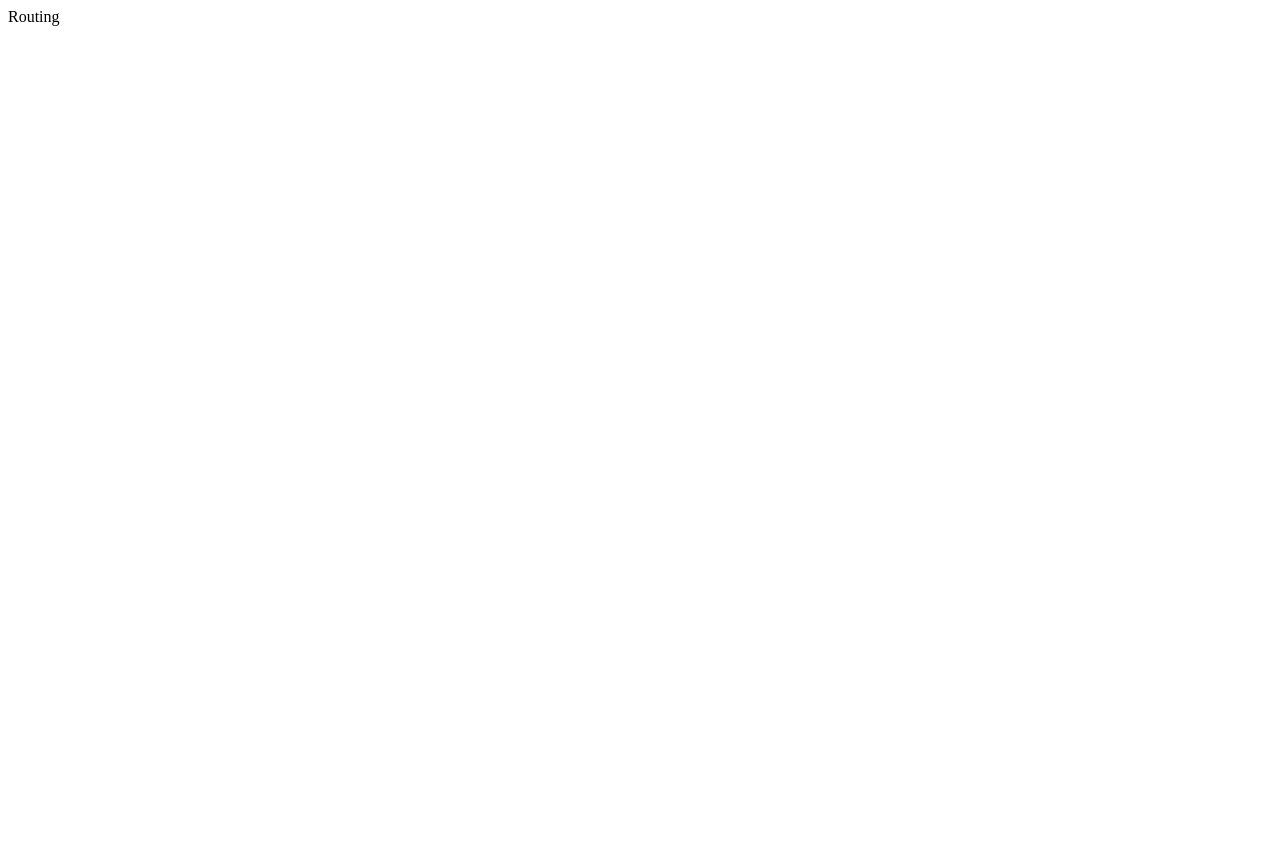
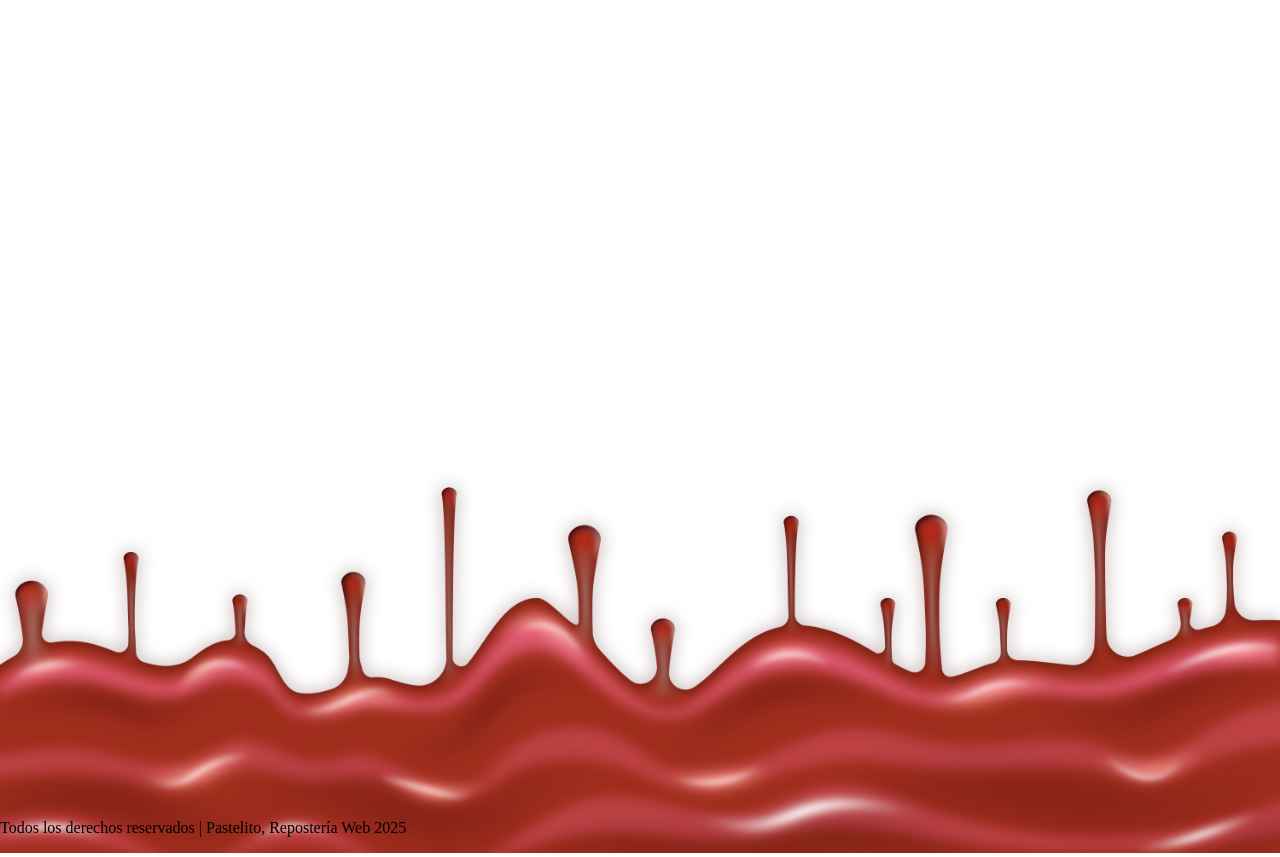
Before and after one commit to Marieza20/ProyectoFinalBE, a React (Vite) app in the folder vite-project/: page / in a window 1280 px wide. Before the commit the page ends 800 px from the top, so only its background shows below. Built offline with nearby package versions, Linux system fonts and the light colour scheme.

Commit message:
JostinComponentes_MariezaEstilos

```diff
--- /dev/null
+++ b/vite-project/src/components/Footer.jsx
@@ -0,0 +1,16 @@
+import React from 'react'
+import fondoFooter from '../img/fondoFooter.png'
+import '../styles/Footer.css'
+
+function Footer() {
+  return (
+    <div className='footer'>
+      <img src={fondoFooter} alt="" />
+      <div className="textoFooter">
+        <p>Todos los derechos reservados | Pastelito, Repostería Web 2025</p>
+      </div>
+    </div>
+  )
+}
+
+export default Footer
--- a/vite-project/src/routes/Routing.jsx
+++ b/vite-project/src/routes/Routing.jsx
@@ -1,8 +1,14 @@
 import React from 'react'
+import { BrowserRouter as Router, Routes, Route } from 'react-router-dom';
+import Footer from '../components/Footer'
 
 function Routing() {
   return (
-    <div>Routing</div>
+    <Router>
+      <Routes>
+        <Route path='/' element={<Footer/>}></Route>
+      </Routes>
+    </Router>
   )
 }
 
--- /dev/null
+++ b/vite-project/src/styles/Footer.css
@@ -0,0 +1,21 @@
+*{
+    margin: 0;
+    padding: 0;
+    box-sizing: border-box;
+}
+
+.footer{
+    width: 100%;
+    position: relative;
+    bottom: 0;
+}
+
+.footer img{
+    width: 100%;
+}
+
+.textoFooter{
+    z-index: 1;
+    position: absolute;
+    bottom: 20px;
+}
```
Also changed, not shown: vite-project/src/components/Header.jsx (added, +19 -0 lines), vite-project/src/components/RegisterPyme.jsx (added, +21 -0 lines), vite-project/src/components/RegiterUser.jsx (added, +23 -0 lines), vite-project/src/img/fondoFooter.png (added).
